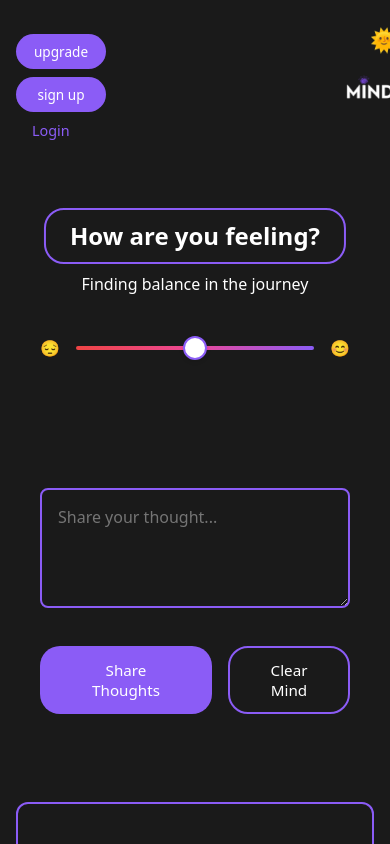
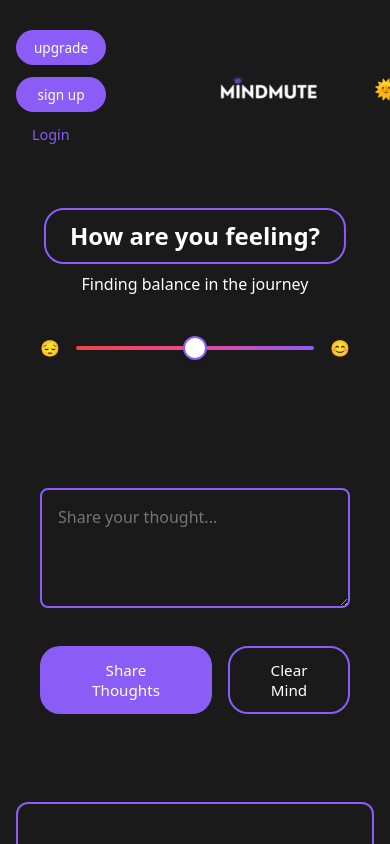
Before and after one commit to fahadbash1r/Mindmute, a React (Vite) app: page / in a window 390 px wide. Shown: the top 844 px of the page. Built offline with nearby package versions, Linux system fonts and the light colour scheme.

Commit message:
Fix mobile layout: adjust logo and mode switcher positioning

```diff
--- a/src/App.css
+++ b/src/App.css
@@ -642,37 +642,39 @@ main {
 @media (max-width: 768px) {
   header {
     padding: 1rem;
+    display: grid;
     grid-template-columns: auto 1fr auto;
     align-items: center;
     position: relative;
+    gap: 1rem;
   }
 
   .logo-container {
-    justify-content: flex-start;
-    padding-left: 0.5rem;
-    margin: 0;
+    position: relative;
+    left: 0;
     transform: none;
-    position: relative;
+    margin-left: 1rem;
   }
 
   .logo img {
-    max-height: 36px;
+    max-height: 32px;
     width: auto;
   }
 
   .mode-switcher {
     position: absolute;
-    top: 1rem;
+    top: 50%;
     right: 1rem;
-    transform: none;
-    font-size: 1.4rem;
-    z-index: 100;
+    transform: translateY(-50%);
     padding: 0.5rem;
+    font-size: 1.2rem;
+    z-index: 10;
   }
 
   .auth-buttons {
-    gap: 0.5rem;
+    flex-direction: column;
     align-items: flex-start;
+    gap: 0.75rem;
     min-width: 90px;
   }
 
```
